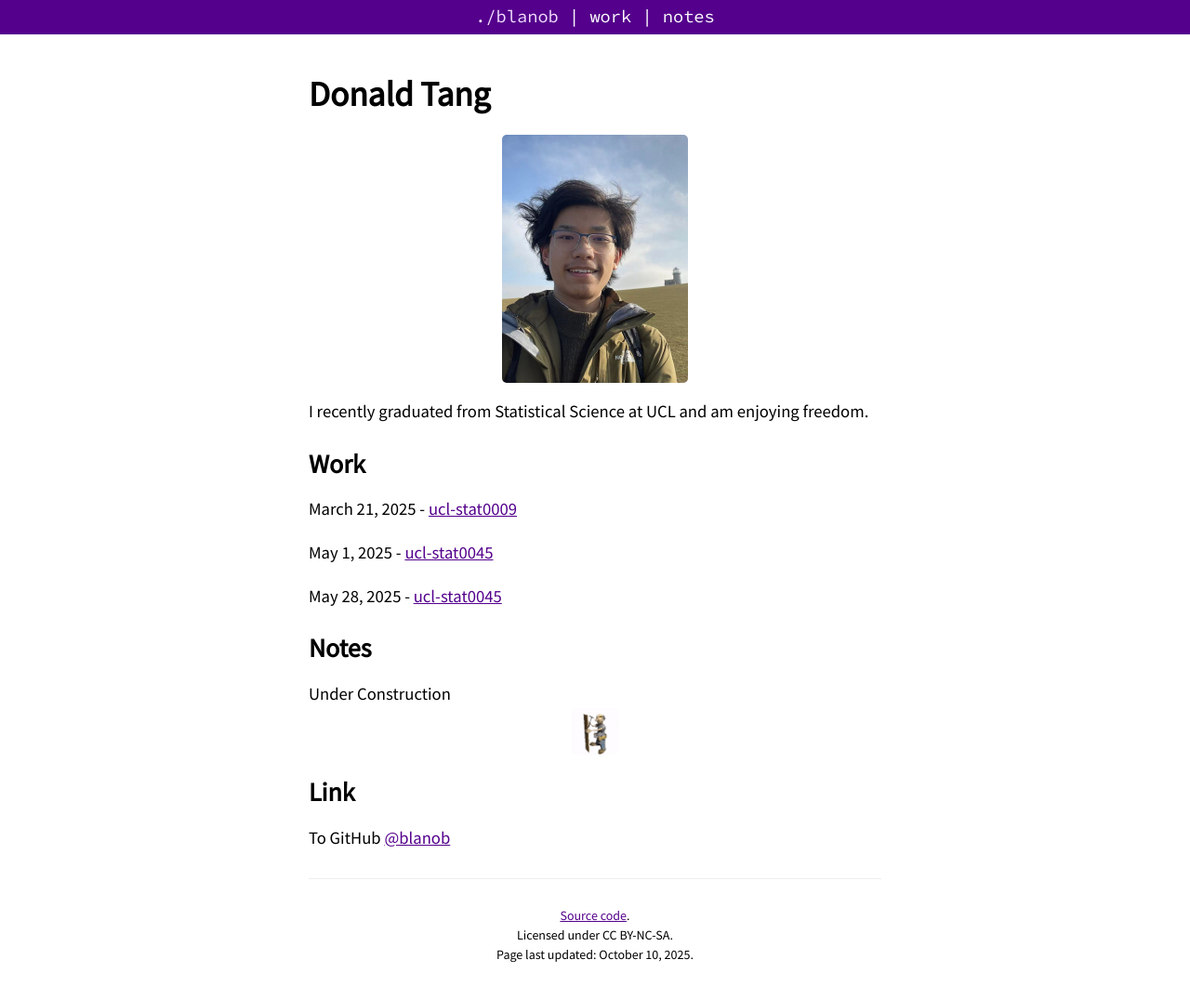
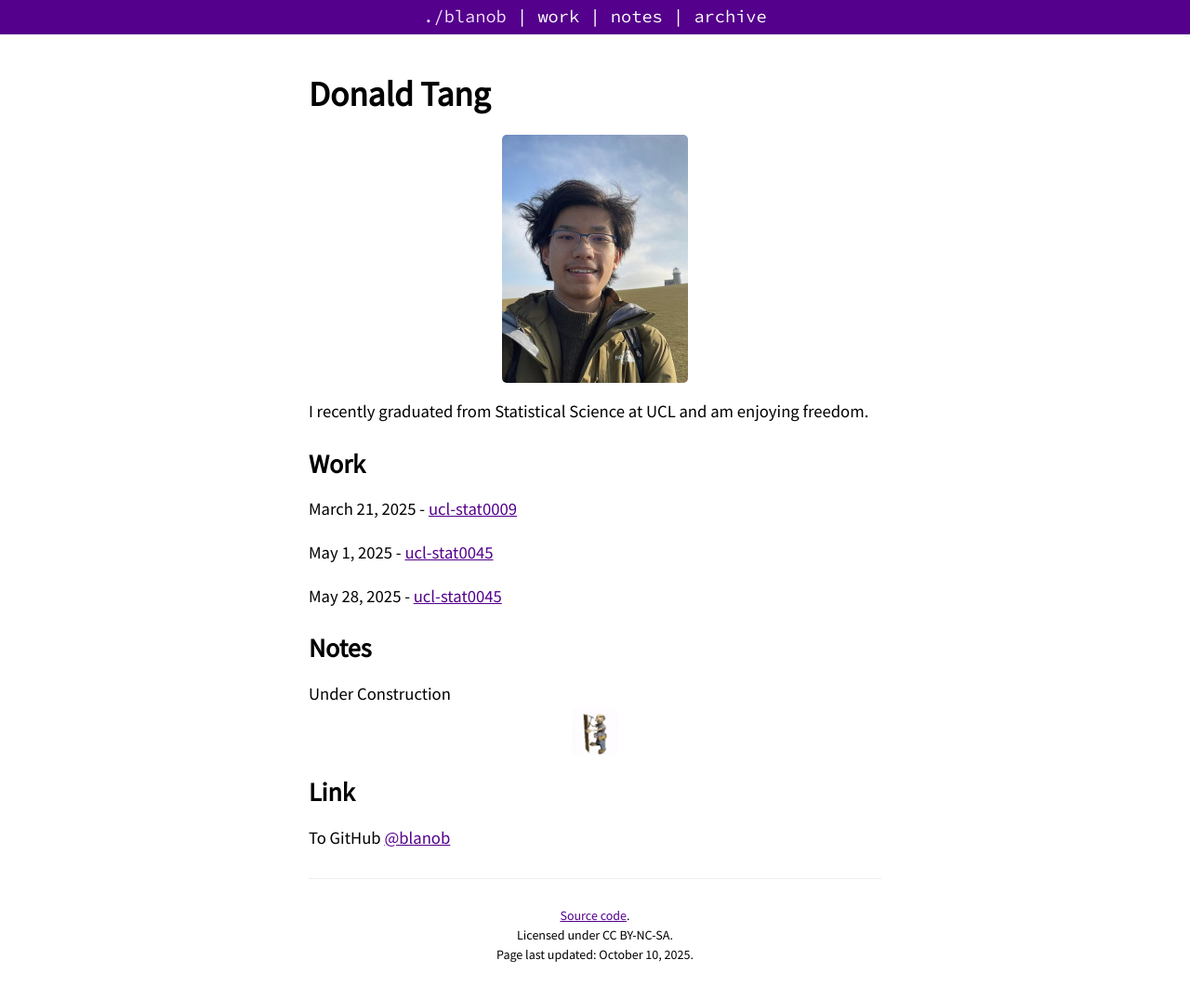
Before and after one commit to blanob/blanob.github.io, a Jekyll site: the page built from index.md, in a window 1280 px wide. Shown: the whole page at 93% size. Built offline with Jekyll 4.4.1, drawn with Linux system fonts in a browser that asks for light colours.

Commit message:
Update nav.html

```diff
--- a/_includes/nav.html
+++ b/_includes/nav.html
@@ -7,6 +7,7 @@
       <div class="trigger-child">
         <span class="nav-link"><a href="/work/">work</a></span>
         <span class="nav-link"><a href="/notes/">notes</a></span>
+        <span class="nav-link"><a href="/archive/">archive</a></span>
       </div>
     </div>
   </nav>
```
